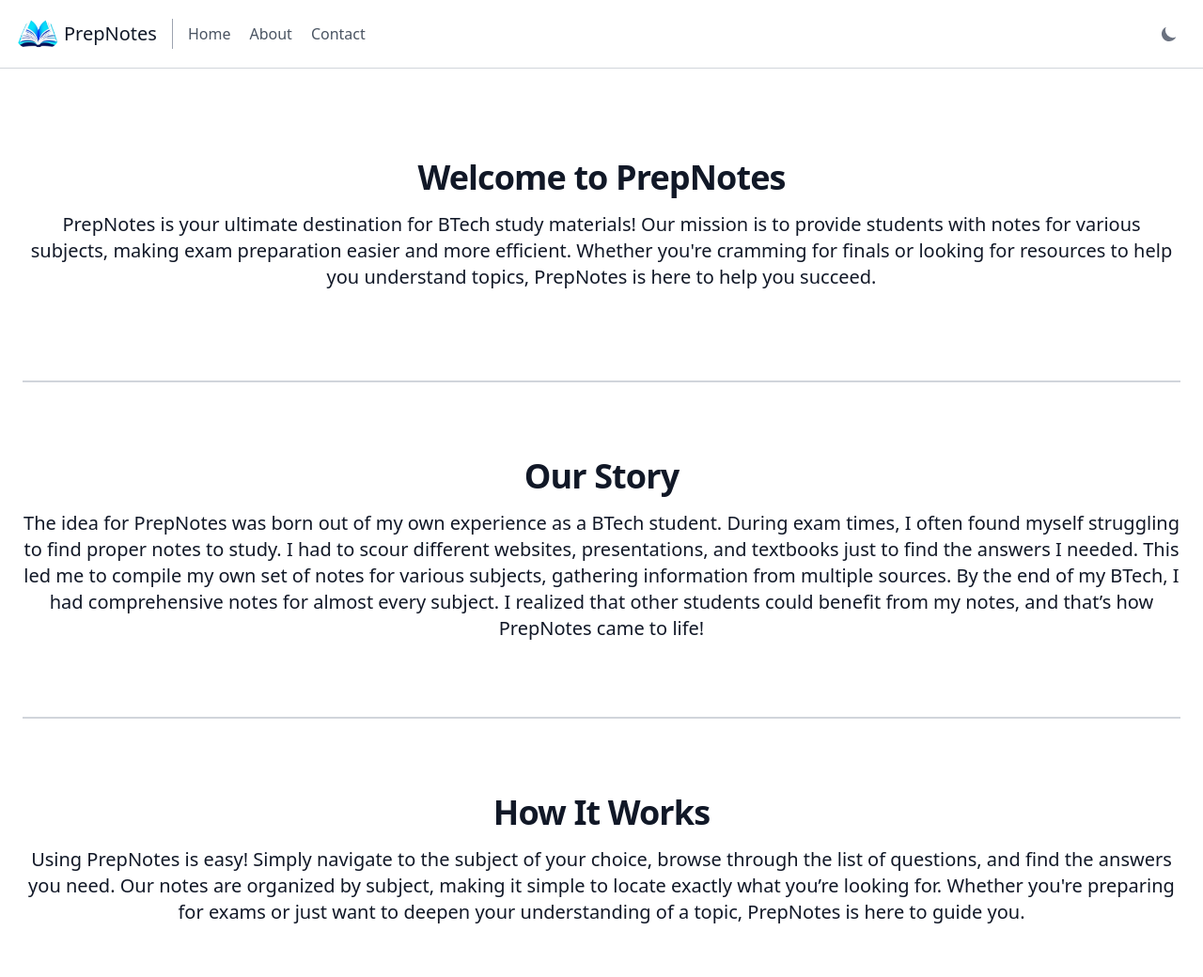
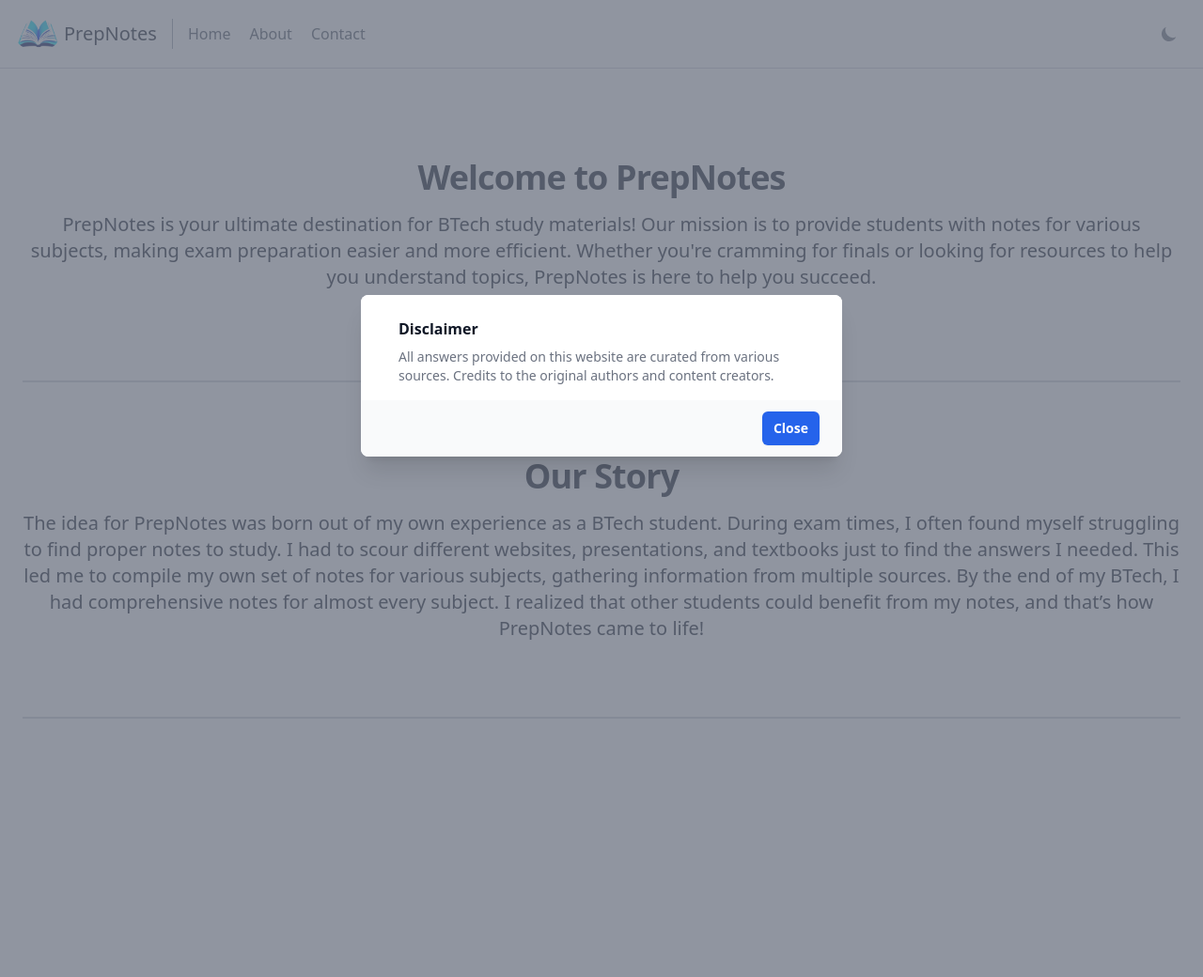
Before and after one commit to Varun-K1902/PrepNotes, a Django app: page /about/ in a window 1280 px wide. Shown: the top 1040 px of the page at 94% size. After the commit the page ends 681 px from the top, so only its background shows below. Run offline with Django 4.2, Linux system fonts and the light colour scheme; style sheets or scripts are compiled from the project's sources; some libraries are stand-ins or nearby versions.

Commit message:
disclaimer

```diff
--- a/templates/base.html
+++ b/templates/base.html
@@ -17,5 +17,51 @@
 
         {% endblock content %}
 		{% include 'footer.html' %}
+				<!-- Modal HTML code -->
+				<div id="disclaimerModal" class="relative z-10 hidden" aria-labelledby="modal-title" role="dialog" aria-modal="true">
+					<!-- Background backdrop -->
+					<div class="fixed inset-0 bg-gray-500 bg-opacity-75 transition-opacity" aria-hidden="true"></div>
+
+					<div class="fixed inset-0 z-10 w-screen overflow-y-auto">
+						<div class="flex min-h-full items-center justify-center p-4 text-center sm:items-center sm:p-0">
+							<!-- Modal panel -->
+							<div class="relative transform overflow-hidden rounded-lg bg-white text-left shadow-xl transition-all sm:my-8 sm:w-full sm:max-w-lg">
+								<div class="bg-white px-4 pb-4 pt-5 sm:p-6 sm:pb-4">
+									<div class="text-center sm:ml-4 sm:mt-0 sm:text-left">
+										<h3 class="text-base font-semibold leading-6 text-gray-900" id="modal-title">Disclaimer</h3>
+										<div class="mt-2">
+											<p class="text-sm text-gray-500">All answers provided on this website are curated from various sources. Credits to the original authors and content creators.</p>
+										</div>
+									</div>
+								</div>
+								<div class="bg-gray-50 px-4 py-3 sm:flex sm:flex-row-reverse sm:px-6">
+									<button id="closeButton" type="button" class="inline-flex w-full justify-center rounded-md bg-blue-600 px-3 py-2 text-sm font-semibold text-white shadow-sm hover:bg-blue-500 sm:w-auto">Close</button>
+								</div>
+							</div>
+						</div>
+					</div>
+				</div>
+
+				<script>
+					// JavaScript to control the modal visibility
+					document.addEventListener('DOMContentLoaded', function() {
+						// Check if the disclaimer has been shown before
+						const disclaimerShown = false//localStorage.getItem('disclaimerShown');
+
+						// If not shown before, show the modal
+						if (!disclaimerShown) {
+							const modal = document.getElementById('disclaimerModal');
+							modal.classList.remove('hidden');
+
+							// Hide the modal and set localStorage when the Close button is clicked
+							const closeButton = document.getElementById('closeButton');
+							closeButton.addEventListener('click', function() {
+								modal.classList.add('hidden');
+								// Set a flag in localStorage so the modal doesn't show again
+								localStorage.setItem('disclaimerShown', 'true');
+							});
+						}
+					});
+				</script>
 	</body>
 </html>
```
